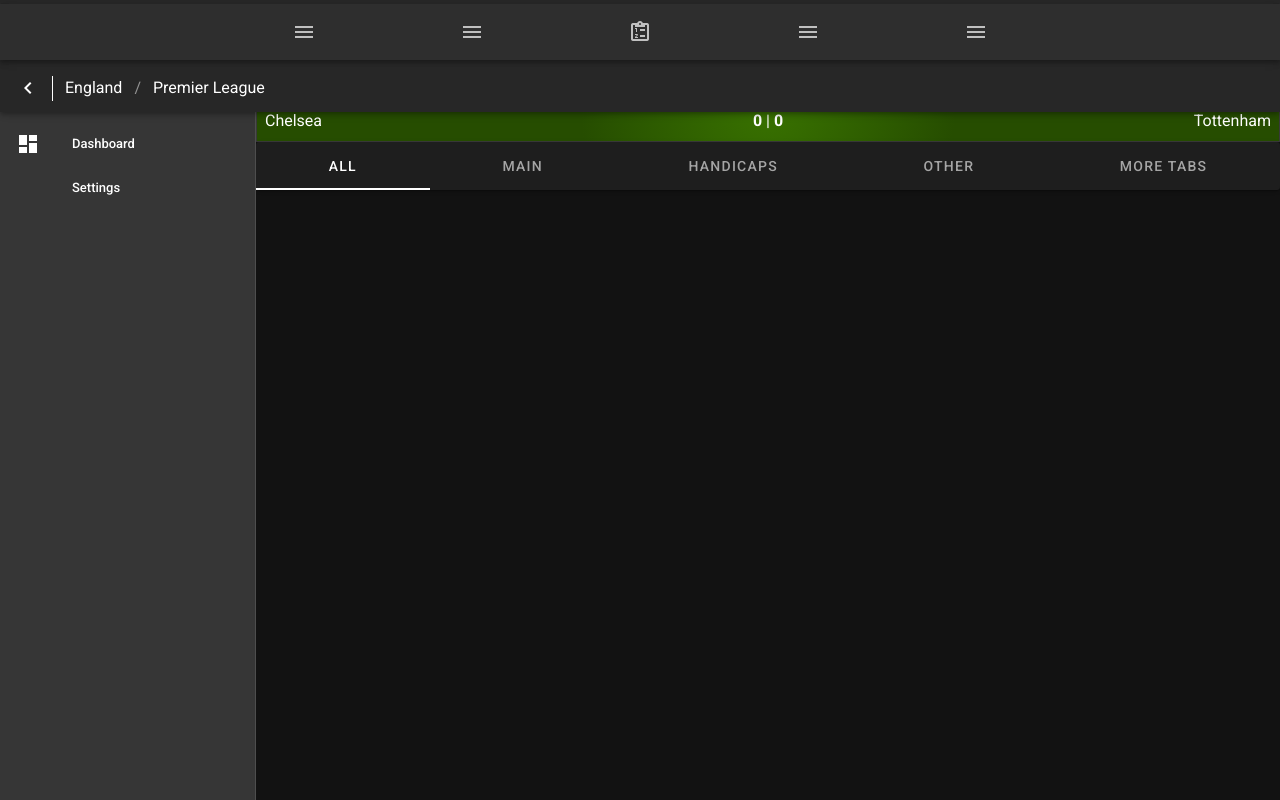
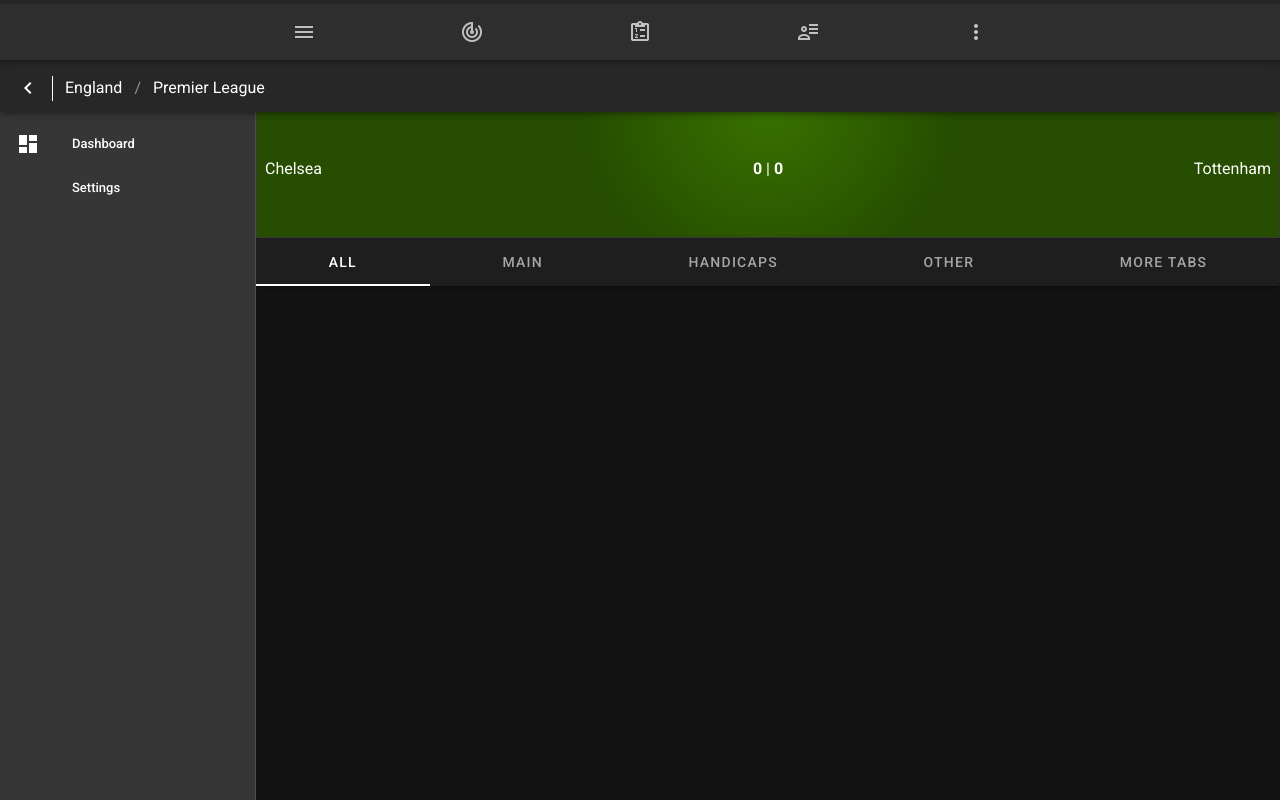
Before and after one commit to nonick891/front-end-bets, a Vue app: page / in a window 1280 px wide. Built offline with nearby package versions, Linux system fonts and the light colour scheme.

Commit message:
participants: fixed styles. bar: changed icons.

```diff
--- a/src/components/layouts/basic/bar.vue
+++ b/src/components/layouts/basic/bar.vue
@@ -18,7 +18,7 @@
         tile
       >
         <span>Live</span>
-        <v-icon>mdi-menu</v-icon>
+        <v-icon>mdi-radar</v-icon>
       </v-btn>
       <v-btn
         tile
@@ -30,13 +30,13 @@
         tile
       >
         <span>My bets</span>
-        <v-icon>mdi-menu</v-icon>
+        <v-icon>mdi-account-details-outline</v-icon>
       </v-btn>
       <v-btn
         tile
       >
         <span>Slots</span>
-        <v-icon>mdi-menu</v-icon>
+        <v-icon>mdi-dots-vertical</v-icon>
       </v-btn>
     </v-bottom-navigation>
     <template v-slot:extension>
--- a/src/components/ui/events/detail/participants.vue
+++ b/src/components/ui/events/detail/participants.vue
@@ -8,7 +8,10 @@
         outlined
         tile
       >
-        <v-row>
+        <v-row
+          class="py-12"
+          no-gutters
+        >
           <v-col
             class="col-5 pr-2 text-left"
           >
```
